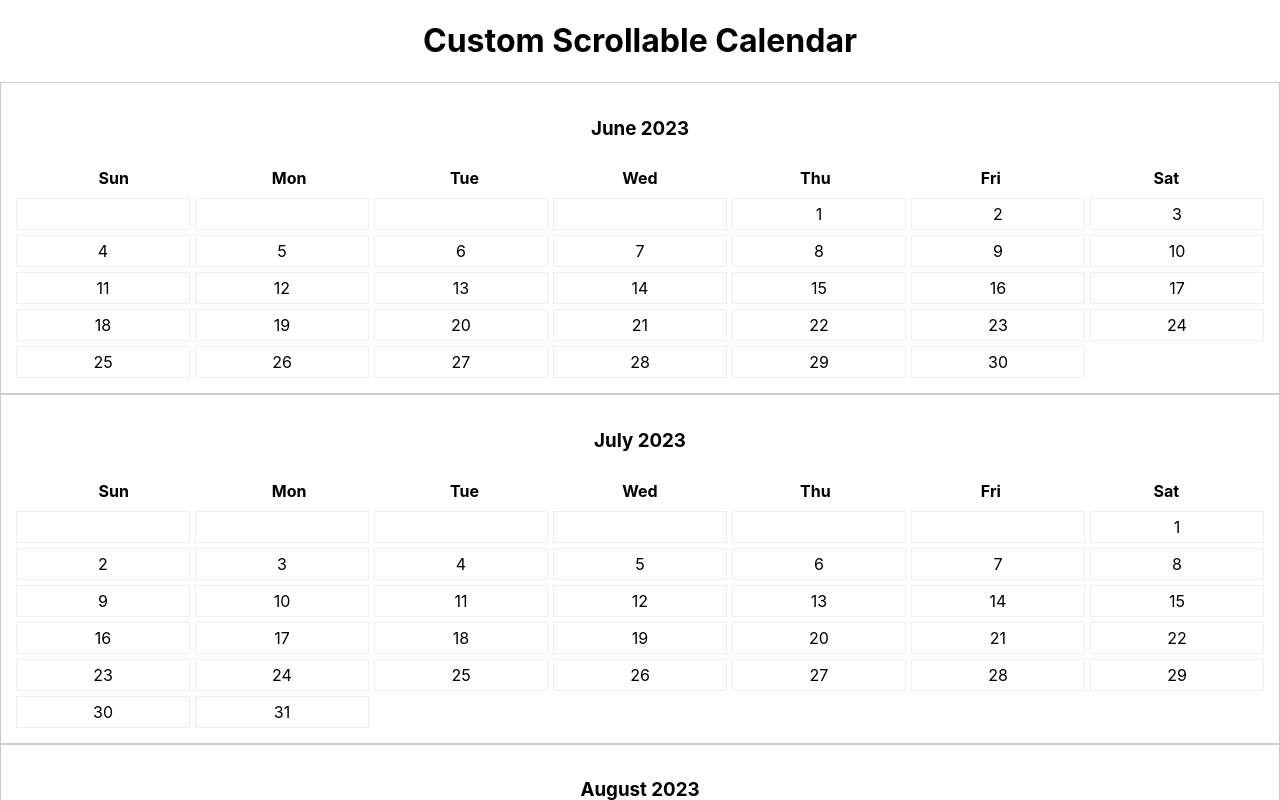
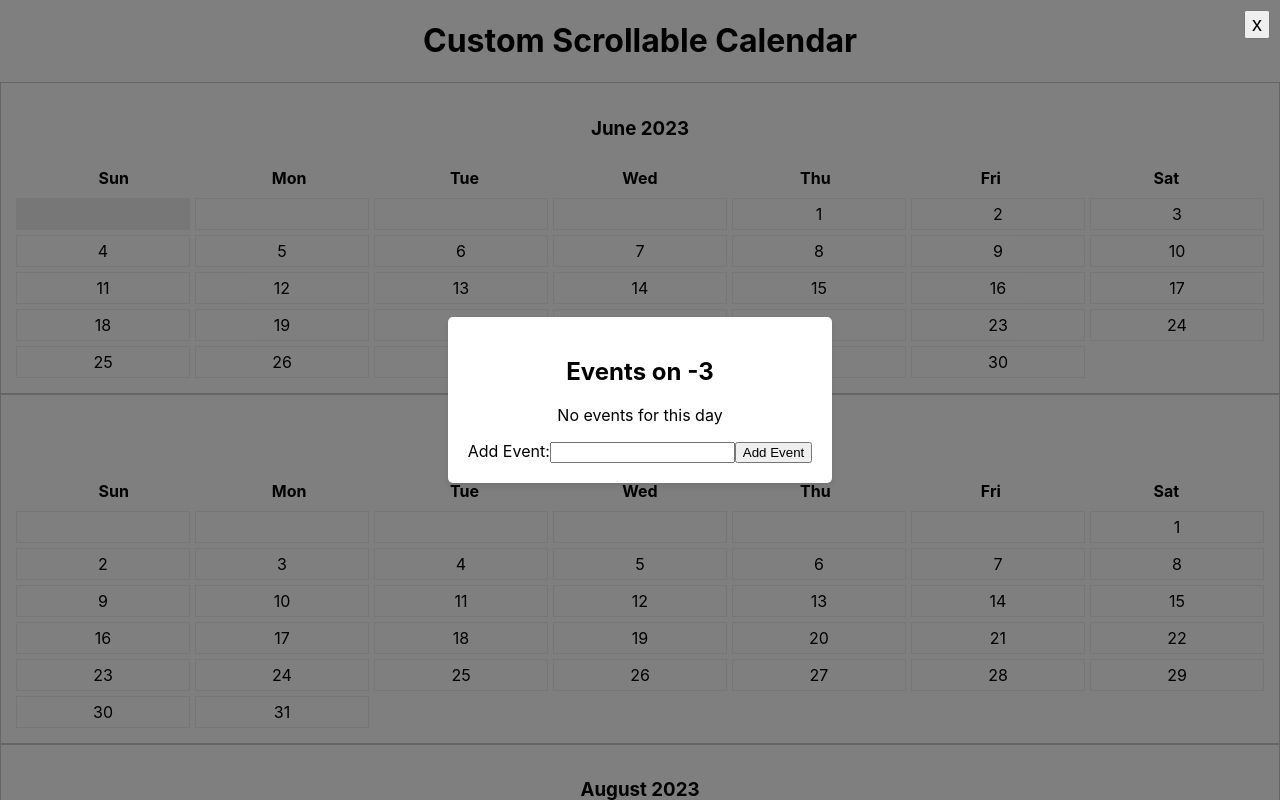
Before and after one commit to RudrakshGargRG/Assignment_Calendar, a React (Create React App) app: page / in a window 1280 px wide. Both pictures are taken after a click on the element 103 px from the left and 214 px from the top of the page. Shown: the top 800 px of the page. Built offline with nearby package versions, Linux system fonts and the light colour scheme.

Commit message:
added create, view, delete events functionality

```diff
--- a/src/components/Calendar.js
+++ b/src/components/Calendar.js
@@ -19,25 +19,30 @@ const Calendar = () => {
 
   const isCurrentMonth = (monthOffset) => currentDate.getMonth() + monthOffset === currentDate.getMonth();
 
-  const getMonthName = (monthIndex) => {
-    const monthDate = new Date(currentDate.getFullYear(), monthIndex, 1);
-    return monthDate.toLocaleDateString('default', { month: 'long' });
-  };
 
   const renderDaysInMonth = (monthOffset) => {
     const monthDate = new Date(currentDate.getFullYear(), currentDate.getMonth() + monthOffset, 1);
     const startingDayIndex = monthDate.getDay();
     const daysInMonth = new Date(currentDate.getFullYear(), currentDate.getMonth() + monthOffset + 1, 0).getDate();
     const days = Array.from({ length: startingDayIndex + daysInMonth }, (_, dayIndex) => dayIndex + 1 - startingDayIndex);
+    const handleDeleteEvent = (eventToDelete) => {
+        // Filter out the event to delete
+        const updatedEvents = events.filter((event) => event !== eventToDelete);
+        setEvents(updatedEvents);
+      };
 
     return (
       <div className="days">
         {days.map((day) => (
-          <Day
+        <Day
             key={day}
             isCurrentDay={isCurrentDay(monthOffset, day)}
             day={day}
-          />
+            events={getEventsForDay(monthOffset, day)}
+            onEventClick={(event) => handleEventClick(event)}
+            onAddEvent={(title) => handleAddEvent(day, title)}
+            onDeleteEvent={handleDeleteEvent}
+        />
         ))}
       </div>
     );
@@ -45,6 +50,33 @@ const Calendar = () => {
 
   const isCurrentDay = (monthOffset, day) =>
     currentDate.getMonth() + monthOffset === currentDate.getMonth() && currentDate.getDate() === day;
+
+  const getEventsForDay = (monthOffset, day) => {
+    const date = new Date(currentDate.getFullYear(), currentDate.getMonth() + monthOffset, day);
+    return events.filter((event) => isSameDay(event.date, date));
+  };
+
+  const handleEventClick = (event) => {
+    // Handle event click (e.g., show event details, allow deletion)
+    console.log('Event clicked:', event);
+  };
+
+  const handleAddEvent = (day, title) => {
+    const date = new Date(currentDate.getFullYear(), currentDate.getMonth(), day);
+    const newEvent = { date, title };
+    setEvents((prevEvents) => [...prevEvents, newEvent]);
+  };
+
+  const handleDeleteEvent = (eventToDelete) => {
+    // Filter out the event to delete
+    const updatedEvents = events.filter((event) => event !== eventToDelete);
+    setEvents(updatedEvents);
+  };
+
+  const isSameDay = (date1, date2) =>
+    date1.getFullYear() === date2.getFullYear() &&
+    date1.getMonth() === date2.getMonth() &&
+    date1.getDate() === date2.getDate();
 
   return (
     <div className="calendar-container">
@@ -62,6 +94,7 @@ const Calendar = () => {
               currentMonthRef={isCurrentMonth(monthOffset) ? currentMonthRef : null}
               weekdays={['Sun', 'Mon', 'Tue', 'Wed', 'Thu', 'Fri', 'Sat']}
               renderDaysInMonth={renderDaysInMonth(monthOffset)}
+
             />
           );
         })}
--- a/src/components/Day.js
+++ b/src/components/Day.js
@@ -1,12 +1,32 @@
 
-import React from 'react';
+import React, { useState } from 'react';
+import EventModal from './EventModal';
 
-const Day = ({ isCurrentDay, day }) => (
-  <div
-    className={`day ${isCurrentDay ? 'current-day' : ''}`}
-  >
-    {day > 0 ? day : ''}
-  </div>
-);
+const Day = ({ isCurrentDay, day, events, onEventClick, onAddEvent, onDeleteEvent }) => {
+  const [showEventModal, setShowEventModal] = useState(false);
+
+  const handleDayClick = () => {
+    console.log("abc")
+    setShowEventModal(true);
+  };
+
+  console.log(showEventModal);
+
+  return (
+    <div className={`day ${isCurrentDay ? 'current-day' : ''}`} onClick={handleDayClick}>
+      {day > 0 ? day : ''}
+      {showEventModal && (
+        <EventModal
+          day={day}
+          events={events}
+          onClose={() => setShowEventModal(false)}
+          onEventClick={onEventClick}
+          onAddEvent={onAddEvent}
+          onDeleteEvent={onDeleteEvent}
+        />
+      )}
+    </div>
+  );
+};
 
 export default Day;
--- /dev/null
+++ b/src/components/EventModal.js
@@ -0,0 +1,51 @@
+// src/components/EventModal.js
+import React, { useState } from 'react';
+
+const EventModal = ({ day, events, onClose, onEventClick, onAddEvent, onDeleteEvent }) => {
+  const [eventTitle, setEventTitle] = useState('');
+
+  const handleAddEvent = () => {
+    // Add the new event
+    onAddEvent(eventTitle);
+    setEventTitle('');
+  };
+
+  const handleDeleteEvent = (event) => {
+    // Handle delete event
+    onDeleteEvent(event);
+  };
+
+  return (
+    <div className="event-modal">
+      <div className="event-modal-content">
+
+        <h2>Events on {day}</h2>
+
+        {events.length === 0 ? (
+          <p>No events for this day</p>
+        ) : (
+          <ol>
+          {events.map((event, index) => (
+            <li key={index} onClick={() => onEventClick(event)}>
+              {event.title}
+              <button onClick={() => handleDeleteEvent(event)}>Delete</button>
+            </li>
+          ))}
+      </ol>
+        )}
+        <div className="add-event">
+          <label>Add Event:</label>
+          <input
+            type="text"
+            value={eventTitle}
+            onChange={(e) => setEventTitle(e.target.value)}
+          />
+          <button onClick={handleAddEvent}>Add Event</button>
+          <button className="close" onClick={(e)=>{onClose(); e.stopPropagation();}}>x</button>
+        </div>
+      </div>
+    </div>
+  );
+};
+
+export default EventModal;
--- a/src/styles/Calendar.css
+++ b/src/styles/Calendar.css
@@ -46,3 +46,31 @@
     flex: 0 0 14.28%;
     text-align: center;
   }
+
+  .event-modal {
+    display: flex;
+    align-items: center;
+    justify-content: center;
+    position: fixed;
+    top: 0;
+    left: 0;
+    width: 100%;
+    height: 100%;
+    background-color: rgba(0, 0, 0, 0.5);
+  }
+
+  .event-modal-content {
+    background-color: #fff;
+    padding: 20px;
+    border-radius: 5px;
+    box-shadow: 0 4px 8px rgba(0, 0, 0, 0.1);
+    text-align: center;
+  }
+
+  .close {
+    position: absolute;
+    top: 10px;
+    right: 10px;
+    font-size: 20px;
+    cursor: pointer;
+  }
```
